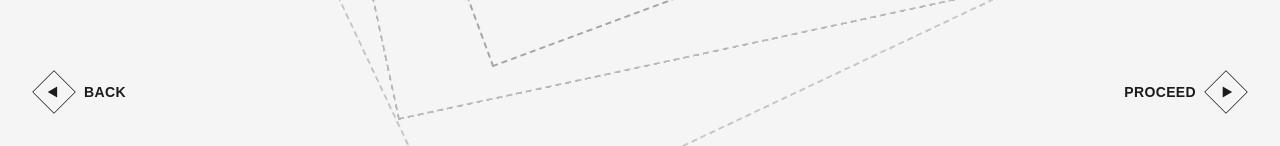
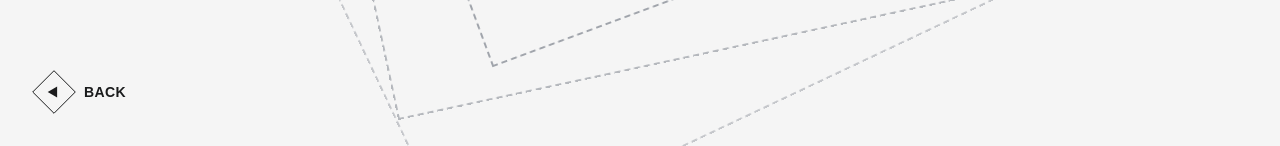
Before and after one commit to trcpoet/Skinstric, a Next.js app: page /take-test in a window 1280 px wide. Shown: the part 654-800 px from the top of the page. Built offline with nearby package versions, Linux system fonts and the light colour scheme.

Commit message:
Landing page fix

```diff
--- a/app/globals.css
+++ b/app/globals.css
@@ -9,6 +9,16 @@
 /* Visibility helper for GSAP autoAlpha */
 .gsap-hidden {
   visibility: hidden;
+}
+
+/* ── Take-test: Proceed button fade-in after API complete ── */
+@keyframes takeTestProceedFadeIn {
+  from {
+    opacity: 0;
+  }
+  to {
+    opacity: 1;
+  }
 }
 
 /* ── Take-test page: rotating diamonds ── */
--- a/components/take-test/TakeTestIntro.tsx
+++ b/components/take-test/TakeTestIntro.tsx
@@ -50,7 +50,6 @@ export default function TakeTestIntro() {
           enterCodeRef.current,
           clickToTypeRef.current,
           inputRef.current,
-          proceedButtonRef.current,
           backButtonRef.current,
           diamondOuterRef.current,
           diamondMiddleRef.current,
@@ -63,7 +62,6 @@ export default function TakeTestIntro() {
       gsap.set(analysisTextRef.current, { y: 20 });
       gsap.set(clickToTypeRef.current, { y: 15 });
       gsap.set(inputRef.current, { y: 25 });
-      gsap.set(proceedButtonRef.current, { y: 10 });
       gsap.set(backButtonRef.current, { x: -20 });
 
       tl.to(headerRef.current, { autoAlpha: 1, y: 0, duration: 0.6 })
@@ -91,11 +89,6 @@ export default function TakeTestIntro() {
           inputRef.current,
           { autoAlpha: 1, y: 0, duration: 0.7 },
           "-=0.3"
-        )
-        .to(
-          proceedButtonRef.current,
-          { autoAlpha: 1, y: 0, duration: 0.5 },
-          "-=0.2"
         )
         .to(
           backButtonRef.current,
@@ -367,33 +360,19 @@ export default function TakeTestIntro() {
         </div>
       )}
 
-      {/* ── Proceed button (bottom right, diamond style) ── */}
+      {/* ── Proceed button: only visible after first API hit completes ── */}
+      {phaseOneStatus === "done" && (
         <div
           ref={proceedButtonRef}
           role="button"
           tabIndex={0}
-        onClick={() => {
-          if (isSubmitting) return;
-          if (phaseOneStatus === "done") {
-            router.push("/next-step");
-          } else {
-            handleSubmit();
-          }
-        }}
+          onClick={() => router.push("/next-step")}
           onKeyDown={(e) => {
-          if (e.key !== "Enter") return;
-          if (isSubmitting) return;
-          if (phaseOneStatus === "done") {
-            router.push("/next-step");
-          } else {
-            handleSubmit();
-          }
+            if (e.key === "Enter") router.push("/next-step");
           }}
           aria-label="Proceed"
-        className={cn(
-          "fixed bottom-8 right-8 z-[100] flex cursor-pointer items-center gap-2 group",
-          phaseOneStatus === "processing" && "pointer-events-none opacity-50"
-        )}
+          className="fixed bottom-8 right-8 z-[100] flex cursor-pointer items-center gap-2 group opacity-0"
+          style={{ animation: "takeTestProceedFadeIn 0.5s ease forwards" }}
         >
           <span className="text-sm font-bold uppercase tracking-wide text-[#1A1B1C] transition-transform duration-500 ease-[cubic-bezier(0.34,1.56,0.64,1)] group-hover:-translate-x-1">
             Proceed
@@ -423,6 +402,7 @@ export default function TakeTestIntro() {
             </svg>
           </button>
         </div>
+      )}
 
       {/* ── Back button ── */}
       <div
```
Lines whose indentation alone changed are shown as unchanged.
